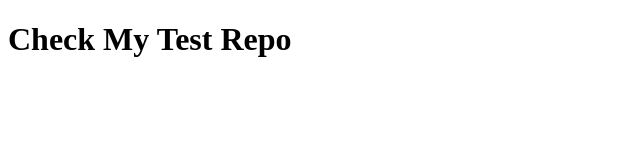
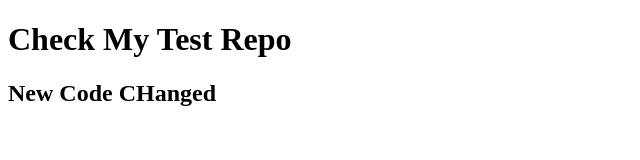
Before and after one commit to DewanRakib/ph-test-repo, a plain HTML site: page index.html in a window 1280 px wide. Shown: the whole page, without its empty margins (0-640 px from the left). Drawn offline with Linux system fonts and the light colour scheme.

Commit message:
my second commit

```diff
--- a/index.html
+++ b/index.html
@@ -8,5 +8,6 @@
   </head>
   <body>
     <h1>Check My Test Repo</h1>
+    <h2>New Code CHanged</h2>
   </body>
 </html>
```
Also changed, not shown: style.css (added).
